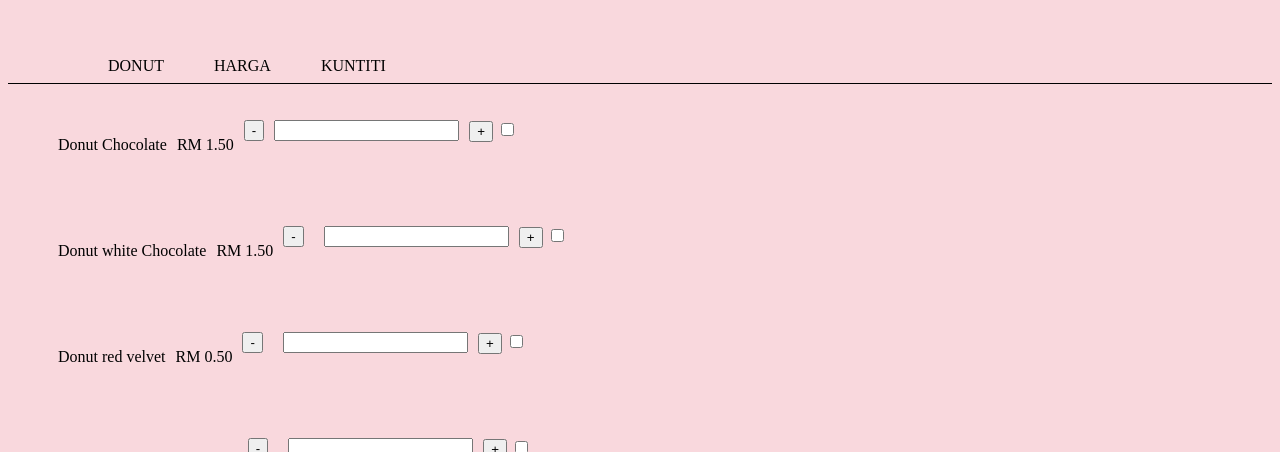
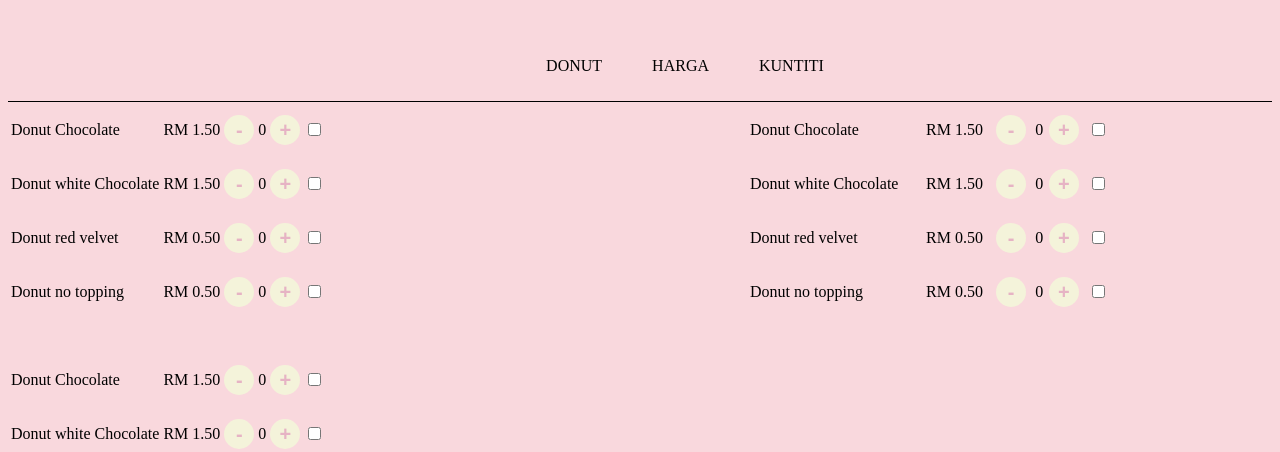
Before and after one commit to 1Nia1/D.A.Z-backery, a plain HTML site: page bakery.html in a window 1280 px wide. Shown: the part 2348-2800 px from the top of the page. Drawn offline with Linux system fonts and the light colour scheme.

Commit message:
Update bakery.html

```diff
--- a/bakery.html
+++ b/bakery.html
@@ -20,6 +20,8 @@
 			position: relative;
 			font-weight: thin;
 			margin-top: 20px;
+			padding: 20px 0;
+    margin: 0 20px;
 			font-family:'Segoe UI', Tahoma, Geneva, Verdana, sans-serif;
 			text-shadow: 1px 1px 1px rgb(161, 161, 161);
 		}
@@ -36,13 +38,15 @@
           	 padding-bottom: 50%;
 
 		}
-		.sec3{
+		/* Add this CSS to your existing styles */
+.sec3 {
   background-image: url('photo_2023-09-18_14-21-54.jpg');
-			background-repeat:no-repeat;
-			background-size: 100%,50%;
+  background-repeat: no-repeat;
+  background-size: 100%, 50%;
   padding-bottom: 50%;
+}
 
-		}
+
 		.sec4{
 			background-image: url('photo_2023-09-18_14-21-54.jpg');
 			background-repeat:no-repeat;
@@ -183,6 +187,8 @@ fieldset{
 			border-radius: 20px;
 			border: none;
 			opacity:  0.7;
+
+
 		}
 		.f1 fieldset img{
 			min-width: 190px;
@@ -250,9 +256,7 @@ fieldset{
 			padding: 10px;
 
 		}
-		.menu .tag ul{
-			list-style-type: none;
-		}
+
 		.menu .tag li{
 			float:left;
 			margin-left: 50px;
@@ -262,40 +266,110 @@ fieldset{
 			list-style-type: none;
 		}
 
-		.menu .a li{
-			float:left;
-			margin-left: 10px;
 
+		.menu-container {
+  display: flex;
+  justify-content: space-between;
+  flex-wrap: wrap;
 }
 
-		.menu .b li{
-			float:left;
+
+
+/* Style for the checkbox and buttons */
+.menu-item input[type="checkbox"] {
+  margin-right: 5px;
+}
+
+.menu-item button {
+  width: 30px;
+  height: 30px;
+  background-color: #F4F3DA;
+  border: none;
+  border-radius: 50%;
+  cursor: pointer;
+  display: flex;
+  justify-content: center;
+  align-items: center;
+  font-weight: bold;
+  font-size: 20px;
+  color: #E6B3C4;
+}
+
+		.menu-center {
+    display: flex;
+    justify-content: center; /* Center horizontally */
+    align-items: center; /* Center vertically */
+}
+/* Add CSS to control the positioning of side1 and side2 */
+/* Flexbox for menu items */
+
+
+
+/* Add any other styles you need for side1 and side2 */
+/* Add CSS to control the positioning of side1 and side2 */
+#side1 {
+    float: left;
+	position:absolute; /* Make side1 float to the left */
+    /* Add some space between side1 and side2 */
+}
+
+#side2 {
+    float: right;
+	padding-left: 230%;
+	position: absolute;
+
+
+	/*Make side2 float to the right */
+     /* Add some space between side1 and side2 */
+}
+#side2 table{
+	width: 50%;
+	position: absolute;
+}
+
+.delivery-container {
+  display: flex;
+  flex-direction: column;
+  justify-content: center; /* Center items vertically */
+  align-items: center; /* Center items horizontally */
+  text-align: center; /* Center text content */
+  height: 100vh; /* This ensures the container takes the full viewport height */
+}
+.delivery-container fieldset {
+    background-image: url("Screenshot 2023-10-09 223753.png");
+    background-repeat: no-repeat;
+    background-size: cover; /* This will make the image cover the entire fieldset */
+    background-position: center center; /* Center the image both horizontally and vertically */
+    border-radius: 20px;
+    border: none;
+    opacity: 0.7;
+    padding-left: 300px;
+    padding-right: 300px;
+    padding-top: 50px;
+    padding-bottom: 50px;
+}
+.delivery-container h4{
+	color:#e2a9bc;
+			float: right;
+			margin-right: 700px;
+			font-size: 30px;
+			position: relative;
+			font-weight: thin;
 			margin-top: 20px;
-			margin-left: 10px;
+			padding: 20px 0;
+    margin: 0 20px;
+			font-family:'Segoe UI', Tahoma, Geneva, Verdana, sans-serif;
+			text-shadow: 2px 2px 1px rgb(239, 231, 231);
+}
 
+ .no1{
+	float: left;
+	margin-right: 100px;
 }
-		.menu .b{
-			float:left;
-			margin-right: 500px;
-		}
-		.menu .c li{
-			float:left;
-			margin-top: 20px;
-			margin-left: 10px;
-		}
-		.menu .c{
-			float:left;
-			margin-right: 500px;
-		}
-		.menu .e li{
-			float:left;
-			margin-top: 20px;
-			margin-left: 10px;
+table{
 
-		}
-		.menu .e{
-			float:left;
-			margin-right: 500px;
+	padding-bottom: 10%;
+	border: hidden;
 }
 
 
@@ -425,147 +499,295 @@ fieldset{
 
 	<div class="menu">
 		<div class="tag">
-
+			<div class="menu-center">
 				<ul>
-
 					<li>DONUT</li>
 					<li>HARGA</li>
 					<li>KUNTITI</li>
+				</ul>
+			</div>
+		</div>
+		<div id="side1" class="menu-container">
+			<div class="menu-item">
+				<div class="side1">
+					<table>
+		<div class="a">
+			<tr>
+		<td><p>Donut Chocolate</p></td>
+		<td><p>RM 1.50</p></td>
+		<td>
+			<button onclick="decrement('totalClicks1')" id="decrement1">-</button>
+		</td>
+		<td>
+			<span id="totalClicks1">0</span>
+		</td>
+		<td>
+			<button onclick="increment('totalClicks1')" id="increment1">+</button>
+		</td>
+		<td>
+			<input type="checkbox" name="checkbox" id="checkbox1">
+		</td>
+	</tr>
+	</div>
+	<tr>
 
-		</ul>
+	<div class="b">
+		<td>
+		<p>Donut white Chocolate</p></td>
+			<td><p>RM 1.50</p></td>
+			<td>
+				<button onclick="decrement('totalClicks2')" id="decrement2">-</button>
+			</td>
+			<td>
+				<span id="totalClicks2">0</span>
+			</td>
+			<td>
+				<button onclick="increment('totalClicks2')" id="increment2">+</button>	</td>
+				<td>
+				<input type="checkbox" name="checkbox" id="checkbox2"></td>
 
+
+	</div>
+</tr>
+	<div class="c">
+
+	<tr>
+	 <td><p>Donut red velvet</p></td>
+		<td><p>RM 0.50</p></td>
+		<td>
+			<button onclick="decrement('totalClicks3')" id="decrement3">-</button>
+		</td>
+		<td>
+			<span id="totalClicks3">0</span>
+		</td>
+		<td>
+			<button onclick="increment('totalClicks3')" id="increment3">+</button></td>
+			<td><input type="checkbox" name="checkbox" id="checkbox3">
+			</td>
+	</tr>
+</div>
+<div class="e">
+
+	<tr>
+	   <td><p>Donut no topping</p></td>
+	<td><p>RM 0.50</p></td>
+	<td>
+		<button onclick="decrement('totalClicks4')" id="decrement4">-</button>
+	</td>
+	<td>
+		<span id="totalClicks4">0</span>
+	</td>
+	<td>
+		<button onclick="increment('totalClicks4')" id="increment4">+</button></td>
+		<td><input type="checkbox" name="checkbox" id="checkbox4">
+		</td>
+</tr>
+	</div>
+	</table>
+	<table >
+		<div class="a">
+			<tr>
+		<td><p>Donut Chocolate</p></td>
+		<td><p>RM 1.50</p></td>
+		<td>
+			<button onclick="decrement('totalClicks1')" id="decrement1">-</button>
+		</td>
+		<td>
+			<span id="totalClicks1">0</span>
+		</td>
+		<td>
+			<button onclick="increment('totalClicks1')" id="increment1">+</button>
+		</td>
+		<td>
+			<input type="checkbox" name="checkbox" id="checkbox1">
+		</td>
+	</tr>
+	</div>
+	<tr>
+
+	<div class="b">
+		<td>
+		<p>Donut white Chocolate</p></td>
+			<td><p>RM 1.50</p></td>
+			<td>
+				<button onclick="decrement('totalClicks2')" id="decrement2">-</button>
+			</td>
+			<td>
+				<span id="totalClicks2">0</span>
+			</td>
+			<td>
+				<button onclick="increment('totalClicks2')" id="increment2">+</button>	</td>
+				<td>
+				<input type="checkbox" name="checkbox" id="checkbox2"></td>
+
+
+	</div>
+</tr>
+	<div class="c">
+
+	<tr>
+	 <td><p>Donut red velvet</p></td>
+		<td><p>RM 0.50</p></td>
+		<td>
+			<button onclick="decrement('totalClicks3')" id="decrement3">-</button>
+		</td>
+		<td>
+			<span id="totalClicks3">0</span>
+		</td>
+		<td>
+			<button onclick="increment('totalClicks3')" id="increment3">+</button></td>
+			<td><input type="checkbox" name="checkbox" id="checkbox3">
+			</td>
+	</tr>
+</div>
+<div class="e">
+
+	<tr>
+	   <td><p>Donut no topping</p></td>
+	<td><p>RM 0.50</p></td>
+	<td>
+		<button onclick="decrement('totalClicks4')" id="decrement4">-</button>
+	</td>
+	<td>
+		<span id="totalClicks4">0</span>
+	</td>
+	<td>
+		<button onclick="increment('totalClicks4')" id="increment4">+</button></td>
+		<td><input type="checkbox" name="checkbox" id="checkbox4">
+		</td>
+</tr>
+	</div>
+	</table>
+</div>
 </div>
 
 
+
+
+
+
+	<div id="side2" class="menu-container">
+		<div class="menu-item">
+
+			<table >
 				<div class="a">
-			<ul>
-		<li><p>Donut Chocolate</p></li>
-		<li><p>RM 1.50</p></li>
-		<li class="d"> <button id="prev">-</button></li>
-		<li><span></span></li>
-		<li class="d"><input type="text" name=""></li>
-		<li class="d"><button id="">+</button> <input type="checkbox" name="checkbox"></li>
-		</ul>
+					<tr>
+				<td><p>Donut Chocolate</p></td>
+				<td><p>RM 1.50</p></td>
+				<td>
+					<button onclick="decrement('totalClicks1')" id="decrement1">-</button>
+				</td>
+				<td>
+					<span id="totalClicks1">0</span>
+				</td>
+				<td>
+					<button onclick="increment('totalClicks1')" id="increment1">+</button>
+				</td>
+				<td>
+					<input type="checkbox" name="checkbox" id="checkbox1">
+				</td>
+			</tr>
 			</div>
+			<tr>
+
 			<div class="b">
-		<ul>
-		<li><p>Donut white Chocolate</p> </li>
-			<li><p>RM 1.50</p></li>
-			<li class="d"> <button id="prev">-</button></li>
-			<li><span></span></li>
-			<li class="d"><input type="text" name=""></li>
-			<li class="d"><button id="">+</button> <input type="checkbox" name="checkbox"></li>
+				<td>
+				<p>Donut white Chocolate</p></td>
+					<td><p>RM 1.50</p></td>
+					<td>
+						<button onclick="decrement('totalClicks2')" id="decrement2">-</button>
+					</td>
+					<td>
+						<span id="totalClicks2">0</span>
+					</td>
+					<td>
+						<button onclick="increment('totalClicks2')" id="increment2">+</button>	</td>
+						<td>
+						<input type="checkbox" name="checkbox" id="checkbox2"></td>
 
-	</ul>
+
 			</div>
+		</tr>
 			<div class="c">
 
-	<ul>
-	   <li><p>Donut red velvet</p> </li>
-		<li><p>RM 0.50</p></li>
-		<li class="d"> <button id="prev">-</button></li>
-		<li><span></span></li>
-		<li class="d"><input type="text" name=""></li>
-		<li class="d"><button id="">+</button> <input type="checkbox" name="checkbox"></li>
-	</ul>
+			<tr>
+			 <td><p>Donut red velvet</p></td>
+				<td><p>RM 0.50</p></td>
+				<td>
+					<button onclick="decrement('totalClicks3')" id="decrement3">-</button>
+				</td>
+				<td>
+					<span id="totalClicks3">0</span>
+				</td>
+				<td>
+					<button onclick="increment('totalClicks3')" id="increment3">+</button></td>
+					<td><input type="checkbox" name="checkbox" id="checkbox3">
+					</td>
+			</tr>
 		</div>
 		<div class="e">
 
-	<ul>
-	   <li><p>Donut no topping</p>
-	<li><p>RM 0.50</p></li>
-		<li class="d"> <button id="prev">-</button></li>
-		<li><span></span></li>
-		<li class="d"><input type="text" name=""></li>
-		<li class="d"><button id="">+</button> <input type="checkbox" name="checkbox"></li>
-</li>
+			<tr>
+			   <td><p>Donut no topping</p></td>
+			<td><p>RM 0.50</p></td>
+			<td>
+				<button onclick="decrement('totalClicks4')" id="decrement4">-</button>
+			</td>
+			<td>
+				<span id="totalClicks4">0</span>
+			</td>
+			<td>
+				<button onclick="increment('totalClicks4')" id="increment4">+</button></td>
+				<td><input type="checkbox" name="checkbox" id="checkbox4">
+				</td>
+		</tr>
+			</div>
+			</table>
+</div>
+</div>
+</div>
+</div>
+	</section>
 
-	</ul>
-</div>
-
-	</section>
-	<!-- <section class="sec3" id="order">
-
-		<div class="menu">
-
-			<ul>
-				<li>DONUT</p><p> HARGA <p>KUANTITI</p></li>
-				<li>Donut<p>Donut susu</p><p>Donut Strawberry</p> <p>Donut Chocolate</p>
-				</li>
-				<li>harga</li> <p>RM 3.50</p> <p>RM 3.50</p> <p>RM 3.50</p>
-				<li>Kuantiti</li></ul> <button id="prev">-</button>
-				<span></span>
-				<input type="text" name="">
-				<button id="">+</button>  <input type="checkbox" name="checkbox">
-
-				<br>
-
-				 <button id="prev">-</button>
-				<span></span>
-				<input type="text" name="">
-				<button id="">+</button> <input type="checkbox" name="checkbox">
-
-				<br>
-			   <button id="prev">-</button>
-				<span></span>
-				<input type="text" name="">
-				<button id="">+</button> <input type="checkbox" name="checkbox">
-
-				<br>
-			  <br>
-				<br>
-
-			</section> -->
 
 	<section class="sec4" id="pay">
 		<div class="item">
 
 <fieldset>
+
 <h3>Order List</h3>
+<div id="no1">
 <h5>Item</h5>
 <p>Donut White Chocolate - 1</p>
 <p>Donut No Topping - 2</p>
 <p>Cupcake Chocolate Cookies and Cream - 2</p>
 <p>Red Velvet Cream Cheese</p>
-
+</div>
+<div id="no2">
 <h5>Harga</h5>
 <p>RM 1.50</p>
 <p>RM 1.00</p>
 <p>RM 3.00</p>
 <p>RM 3.00</p>
 <p>Total : RM 8.50</p>
+</div>
 </fieldset>
 
 </div>
 </section>
 <section class="sec5" id="order">
-
-
-<div class="delivery">
-
-	<h4>Choose How to take : </h4>
-
+	<div class="delivery-container">
+	  <h4>Choose How to take:</h4>
 	  <fieldset>
-
-	<button>Delivery</button>
+		<button><a href="payment.html">Delivery</a></button>
 		<p>or</p>
 		<button>Pick Up</button>
+	  </fieldset>
+	</div>
+  </section>
 
-</fieldset>
+<script src="backery.js"></script>
 
-</div>
-
-<p> contact </p>
-<input type="text" name="nama" placeholder="Enter your name">
-<br>
-<input type="text" name="nombor" placeholder="Enter your full number">
-	</ul>
-</div>
-
-</div>
-
-</section>
-<script src="backery.js"></script>
 </body>
 
 </html>
```
Lines whose indentation alone changed are shown as unchanged.
